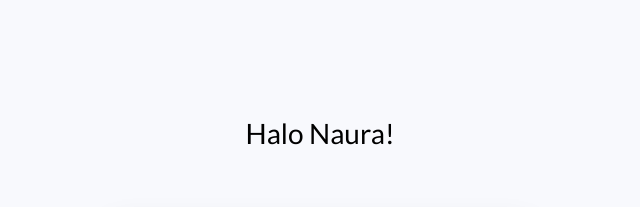
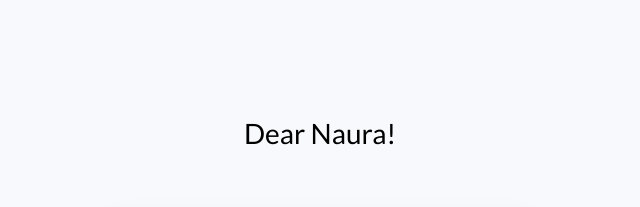
Before and after one commit to adhfry/dear-naura, a plain HTML site: page index.html in a window 1280 px wide. Shown: the top 207 px of the page, 320-960 px from the left. Drawn offline with Linux system fonts and the light colour scheme.

Commit message:
Update index.html
update index

```diff
--- a/index.html
+++ b/index.html
@@ -17,7 +17,7 @@
 		<div class="container">
 			<div class="row justify-content-center">
 				<div class="col-md-6 text-center mb-5">
-					<h2 class="heading-section">Halo Naura!</h2>
+					<h2 class="heading-section">Dear Naura!</h2>
 				</div>
 			</div>
 			<div class="row justify-content-center">
```
